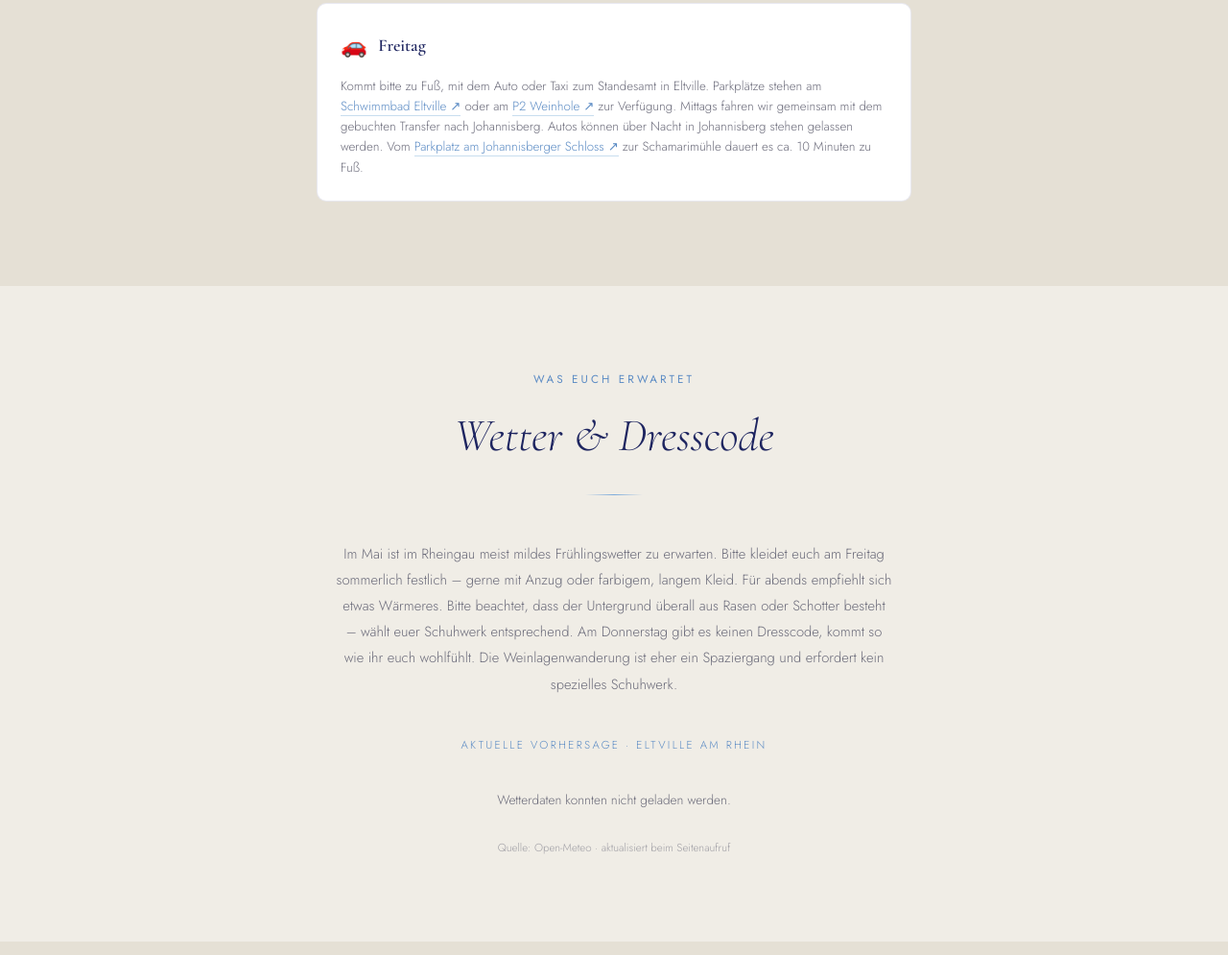
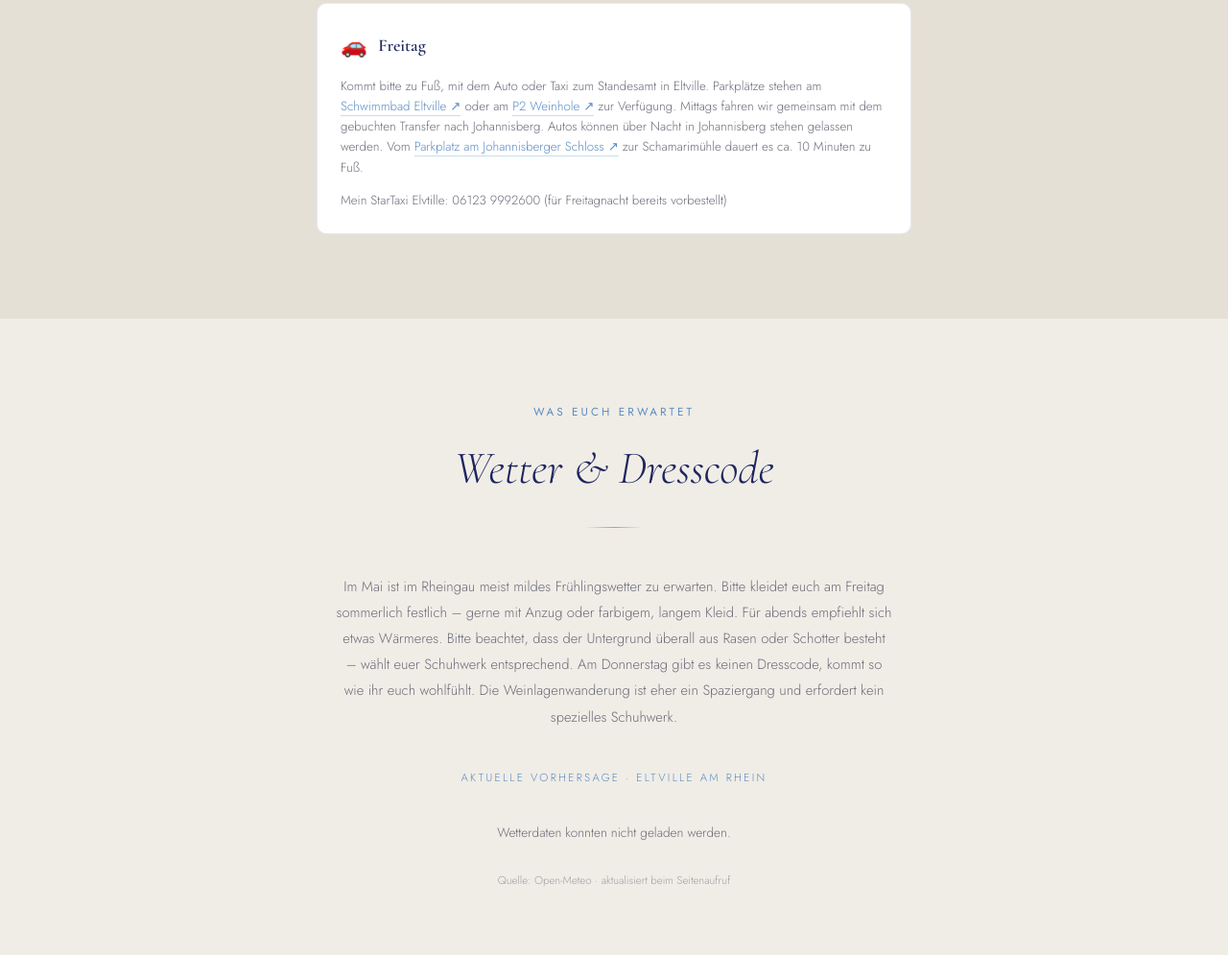
Before and after one commit to MJHochzeit/hochzeit_mj, a plain HTML site: page index.html in a window 1280 px wide. Shown: the part 3422-4417 px from the top of the page at 96% size. Drawn offline with nearby package versions, Linux system fonts and the light colour scheme; no server answers.

Commit message:
Taxi Nummer hinzugefügt
Added contact information for StarTaxi in Eltville.

```diff
--- a/index.html
+++ b/index.html
@@ -439,6 +439,7 @@
           <h3 style="margin:0;">Freitag</h3>
         </div>
         <p>Kommt bitte zu Fuß, mit dem Auto oder Taxi zum Standesamt in Eltville. Parkplätze stehen am <a href="https://maps.google.com/?q=Parkplatz+Schwimmbad+Eltville+am+Rhein" target="_blank" class="map-link">Schwimmbad Eltville ↗</a> oder am <a href="https://maps.google.com/?q=Parkplatz+P2+Weinhole+Eltville" target="_blank" class="map-link">P2 Weinhole ↗</a> zur Verfügung. Mittags fahren wir gemeinsam mit dem gebuchten Transfer nach Johannisberg. Autos können über Nacht in Johannisberg stehen gelassen werden. Vom <a href="https://maps.google.com/?q=Parkplatz+Schloss+Johannisberg" target="_blank" class="map-link">Parkplatz am Johannisberger Schloss ↗</a> zur Schamarimühle dauert es ca. 10 Minuten zu Fuß.</p>
+        <p>Mein StarTaxi Elvtille: 06123 9992600 (für Freitagnacht bereits vorbestellt)</p>
       </div>
 
     </div>
```
